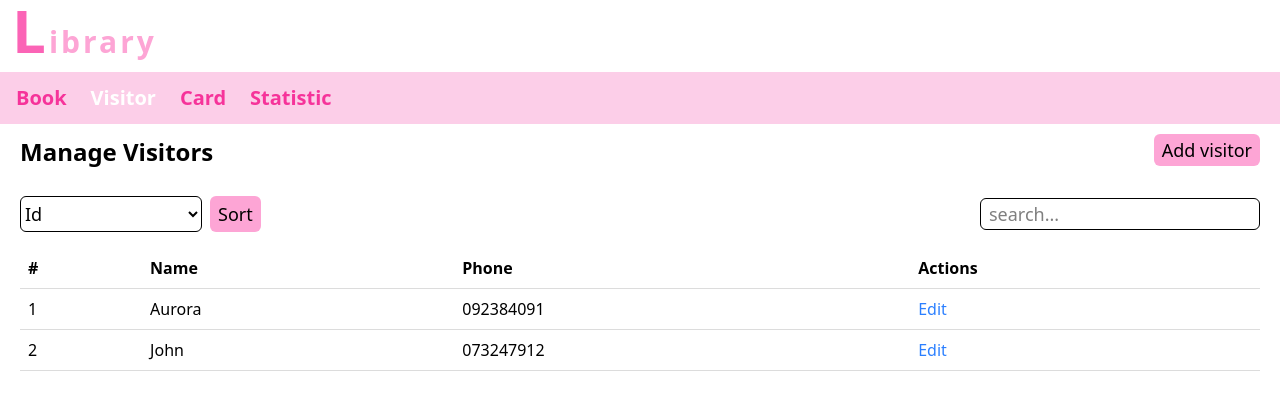
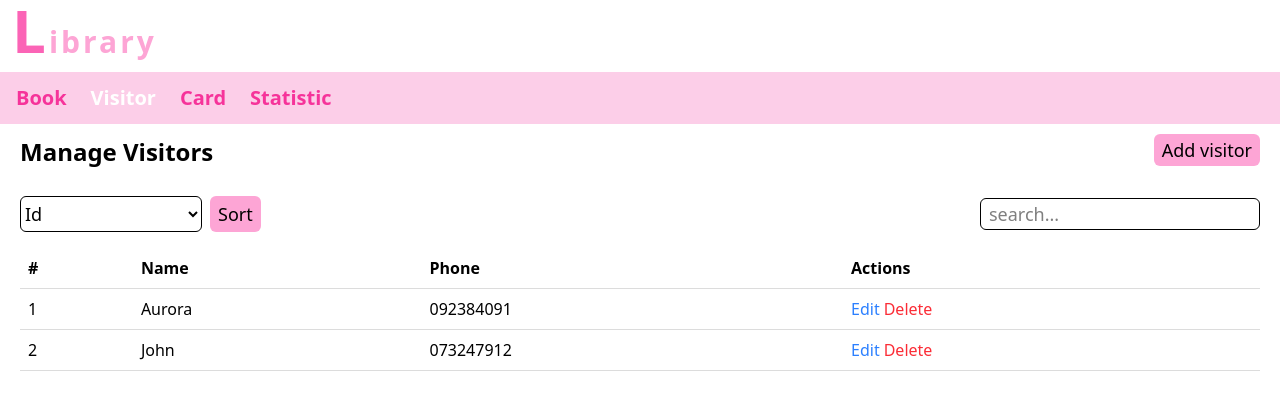
Before and after one commit to Meimei07/library-website-react-js, a React (Vite) app: page /visitor in a window 1280 px wide. Shown: the top 410 px of the page. Built offline with nearby package versions, Linux system fonts and the light colour scheme.

Commit message:
Add visitor deletion functionality; add handleDeleteVisitor method and integrate it into Table component

```diff
--- a/src/layouts/RootLayout.jsx
+++ b/src/layouts/RootLayout.jsx
@@ -132,6 +132,12 @@ const RootLayout = () => {
     console.log("update");
   }
 
+  function handleDeleteVisitor(id) {
+    const matchingVisitor = visitors.find((visitor) => visitor.id === id);
+    if (!matchingVisitor) return;
+    setVisitors(visitors.filter((visitor) => visitor.id !== id));
+  }
+
   return (
     <div className="root-layout">
       <div className="text-pink-300 font-semibold tracking-widest text-3xl pl-3 mb-3 sm:text-4xl`">
@@ -167,6 +173,7 @@ const RootLayout = () => {
           editVisitor,
           setEditVisitor,
           handleEditVisitor,
+          handleDeleteVisitor,
         }}
       />
     </div>
--- a/src/pages/visitor/Table.jsx
+++ b/src/pages/visitor/Table.jsx
@@ -1,6 +1,6 @@
 import { Link } from "react-router-dom";
 
-const Table = ({ visitors, onEdit }) => {
+const Table = ({ visitors, onEdit, onDelete }) => {
   return (
     <div className="overflow-x-auto mt-4">
       <table className="min-w-full text-md">
@@ -28,6 +28,13 @@ const Table = ({ visitors, onEdit }) => {
                   >
                     Edit
                   </Link>
+
+                  <button
+                    onClick={() => onDelete(visitor.id)}
+                    className="text-red-500 cursor-pointer hover:underline"
+                  >
+                    Delete
+                  </button>
                 </td>
               </tr>
             );
--- a/src/pages/visitor/Visitor.jsx
+++ b/src/pages/visitor/Visitor.jsx
@@ -2,7 +2,7 @@ import { Link, useOutletContext } from "react-router-dom";
 import Table from "./Table";
 
 const Visitor = () => {
-  const { visitors, onEdit } = useOutletContext();
+  const { visitors, onEdit, handleDeleteVisitor } = useOutletContext();
 
   return (
     <div className="px-2 sm:px-5">
@@ -44,7 +44,11 @@ const Visitor = () => {
         </div>
       </div>
 
-      <Table visitors={visitors} onEdit={onEdit} />
+      <Table
+        visitors={visitors}
+        onEdit={onEdit}
+        onDelete={handleDeleteVisitor}
+      />
     </div>
   );
 };
```
